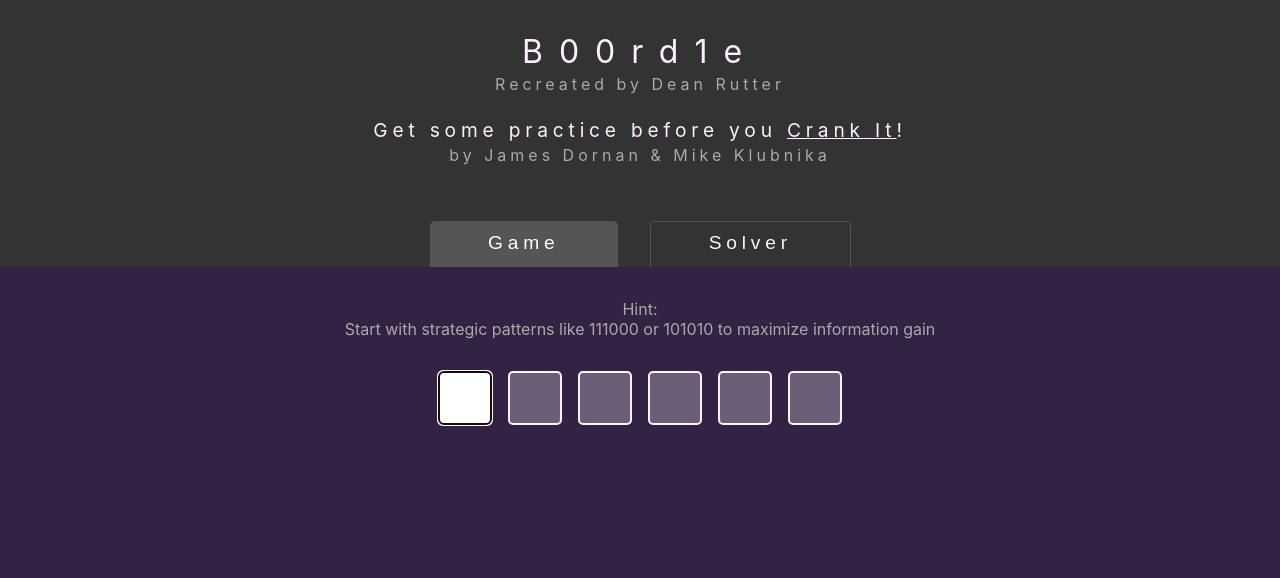
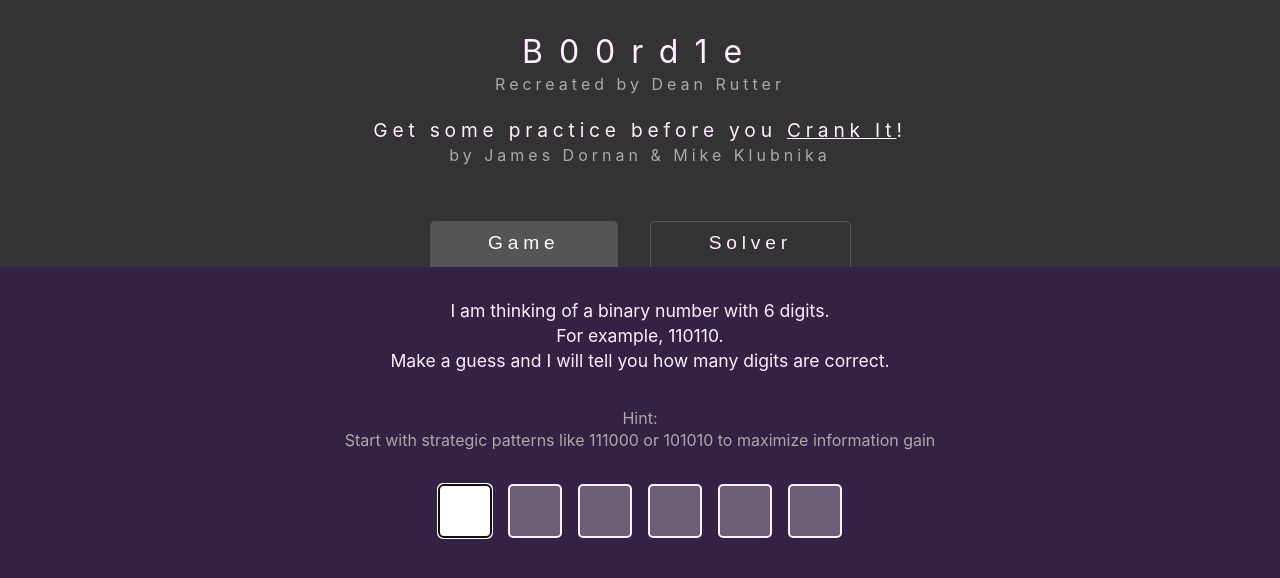
Before and after one commit to Orbonis/boordle, a React (Create React App) app: page / in a window 1280 px wide. Shown: the top 578 px of the page. Built offline with nearby package versions, Linux system fonts and the light colour scheme.

Commit message:
Formatting adjustments

```diff
--- a/src/app.scss
+++ b/src/app.scss
@@ -88,6 +88,7 @@ $active-text-color: #fff;
         text-align: center;
         max-height: 100vh;
         overflow-y: auto;
+        line-height: 1.4;
 
         .hidden {
             display: none !important;
@@ -148,6 +149,11 @@ $active-text-color: #fff;
             margin-bottom: 1em;
         }
 
+        .info {
+            font-size: 1.1em;
+            margin-bottom: 1em;
+        }
+
         .input, .values {
             display: flex;
             flex-direction: row;
--- a/src/app.tsx
+++ b/src/app.tsx
@@ -168,6 +168,12 @@ class App extends React.Component<Properties, State> {
 
             return (
                 <div className="guesses">
+                    <div className="info">
+                        I am thinking of a binary number with {this.config.length} digits.<br />
+                        For example, 110110.
+                        <br />
+                        Make a guess and I will tell you how many digits are correct.
+                    </div>
                     {this.state.guesses.map((guess, index) => {
                         const remainingGuesses = index === this.state.guesses.length - 1 ? (
                             <span>
```
